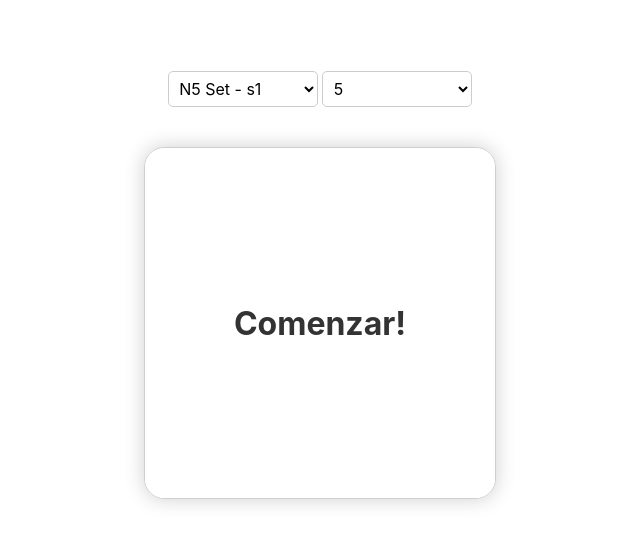
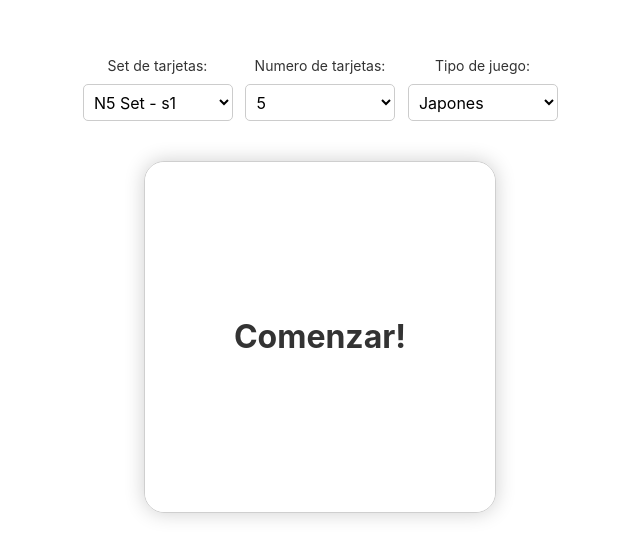
Before and after one commit to F-Ardus/japaneseVocabulary, a Svelte app: page / in a window 1280 px wide. Shown: the part 115-672 px from the top of the page, without its empty margins (320-960 px from the left). Built offline with nearby package versions, Linux system fonts and the light colour scheme.

Commit message:
add gametypes

```diff
--- a/src/App.svelte
+++ b/src/App.svelte
@@ -35,31 +35,43 @@
     }
   };
 
-  const initWords = () => {
-    let maxCards;
+  const getMaxCards = () => {
     if (numberOfCards == "nonstop") {
-      maxCards = vocabList.length;
+      return vocabList.length;
     } else if (numberOfCards > vocabList.length) {
       let numberList = getNumbersList(vocabList);
       numberOfCards = numberList[numberList.length - 1];
-      maxCards = numberOfCards;
-    } else {
-      maxCards = numberOfCards;
+    }
+    return numberOfCards;
+  };
+
+  const initWords = () => {
+    let maxCards = getMaxCards();
+    if (gameType == "showLang") {
+      indexA = 0;
+      indexB = 1;
     }
     var newVocabList = [...vocabList];
     while (hiraWords.length < maxCards) {
       let index = Math.floor(Math.random() * (newVocabList.length - 0)) + 0;
       let randomItem = newVocabList.splice(index, 1)[0];
       if (
-        hiraWords.findIndex((a) => a == randomItem[1]) == -1 ||
-        hiraAnswers.findIndex((a) => a == randomItem[0]) == -1
+        hiraWords.findIndex((a) => a == randomItem[indexA]) == -1 ||
+        hiraAnswers.findIndex((a) => a == randomItem[indexB]) == -1
       ) {
-        hiraWords.push(randomItem[1]);
-        hiraAnswers.push(randomItem[0]);
+        hiraWords.push(randomItem[indexA]);
+        hiraAnswers.push(randomItem[indexB]);
+        if (gameType == "showShuffle") {
+          let extra = indexA;
+          indexA = indexB;
+          indexB = extra;
+        }
       } else {
         console.log(randomItem[0] + " ESTA REPETIDO");
       }
     }
+    indexA = 1;
+    indexB = 0;
   };
 
   const restartGame = () => {
@@ -71,25 +83,37 @@
     currentCard = 0;
     rightAnswer = undefined;
     showAnswer = false;
+    indexA = 1;
+    indexB = 0;
     initWords();
   };
 
   const checkAnswer = (answer) => {
+    if (gameType == "showLang") {
+      indexA = 0;
+      indexB = 1;
+    }
+    debugger;
     let correspondToAnswer = vocabList.find(
-      (i) => i[0] === answer.detail.toLowerCase()
-    )?.[1];
+      (i) => i[indexB] === answer.detail.toLowerCase()
+    )?.[indexA];
     if (hiraWords[currentCard] == correspondToAnswer) {
       rightAnswer = true;
       showAnswer = false;
       score++;
       nextCard();
+      if (gameType == "showShuffle") {
+        let extra = indexA;
+        indexA = indexB;
+        indexB = extra;
+      }
     } else {
       rightAnswer = false;
     }
   };
 
   const nextCard = () => {
-    let maxCards = vocabList.length;
+    let maxCards = getMaxCards();
     if (currentCard + 1 == maxCards) {
       if (numberOfCards == "nonstop") {
         restartGame();
@@ -116,6 +140,7 @@
   //MODIFIABLES
   let numberOfCards = 5;
   let selectedList = "s1";
+  let gameType = "showHira";
 
   //INIT STATE
   let vocabList = getVocabList();
@@ -126,12 +151,17 @@
   let currentCard = 0;
   let rightAnswer = undefined;
   let showAnswer = false;
+  let indexA = 1;
+  let indexB = 0;
 </script>
 
 <main>
   <div class="gameContainer">
-    <div>
+    <div class="selectorsWrapper">
+      <div class="selectorContainer">
+        <label for="vocabListSelec">Set de tarjetas:</label>
         <select
+          id="vocabListSelec"
           bind:value={selectedList}
           on:change={restartGame}
           class="vocabSelector"
@@ -141,8 +171,12 @@
           {/each}
           <option value={"all"}>Todos</option>
         </select>
+      </div>
 
+      <div>
+        <label for="numCardSelec">Numero de tarjetas:</label>
         <select
+          id="numCardSelec"
           bind:value={numberOfCards}
           on:change={restartGame}
           class="vocabSelector"
@@ -157,6 +191,20 @@
           {/if}
           <option value={"nonstop"}>Non Stop</option>
         </select>
+      </div>
+      <div>
+        <label for="gameTypeSelec">Tipo de juego:</label>
+        <select
+          id="nameTypeSelec"
+          bind:value={gameType}
+          on:change={restartGame}
+          class="vocabSelector"
+        >
+          <option value={"showLang"}>Español</option>
+          <option value={"showHira"}>Japones</option>
+          <option value={"showShuffle"}>Shuffle</option>
+        </select>
+      </div>
     </div>
 
     <div class="card">
@@ -212,8 +260,20 @@
   main {
     margin: 0;
     padding: 0;
+    width: 500px;
     max-height: 100%;
     max-width: 100%;
+
+    .selectorsWrapper {
+      display: flex;
+      justify-content: space-evenly;
+      width: 100%;
+
+      label {
+        margin-bottom: 10px;
+        font-size: 14px;
+        text-align: center;
+      }
 
       .vocabSelector {
         background-color: white;
@@ -221,6 +281,8 @@
         margin-bottom: 40px;
         border-radius: 5px;
       }
+    }
+
     .gameContainer {
       margin: auto;
       height: 100%;
--- a/src/N5-Vocab.json
+++ b/src/N5-Vocab.json
@@ -6,14 +6,14 @@
     ["mujer", "おんあ"],
     ["ingles", "えいご"],
     ["japones", "にほんご"],
-    ["persona", "ひと / かた (F)"],
+    ["persona", "ひと / かた (f)"],
     ["uruguay", "ウルグアイ"],
     ["mexico", "メキシコ"],
     ["brasil", "ブラジル"],
     ["chile", "チリ"],
     ["yo", "わたし"],
     ["tu", "あなた"],
-    ["quien?", "だれ / どなた (F)"],
+    ["quien?", "だれ / どなた (f)"],
     ["este", "この"],
     ["ese", "その"],
     ["aquel", "あの"],
```
Lines whose indentation alone changed are shown as unchanged.
